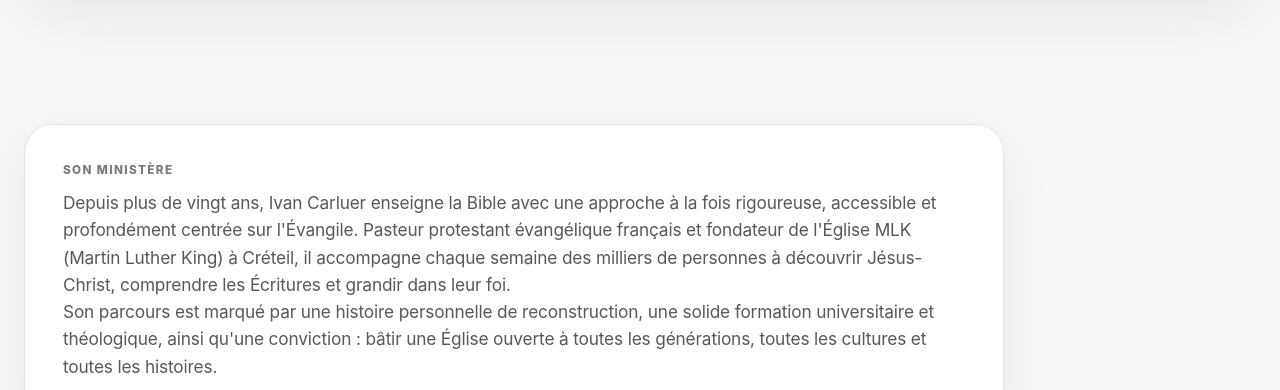
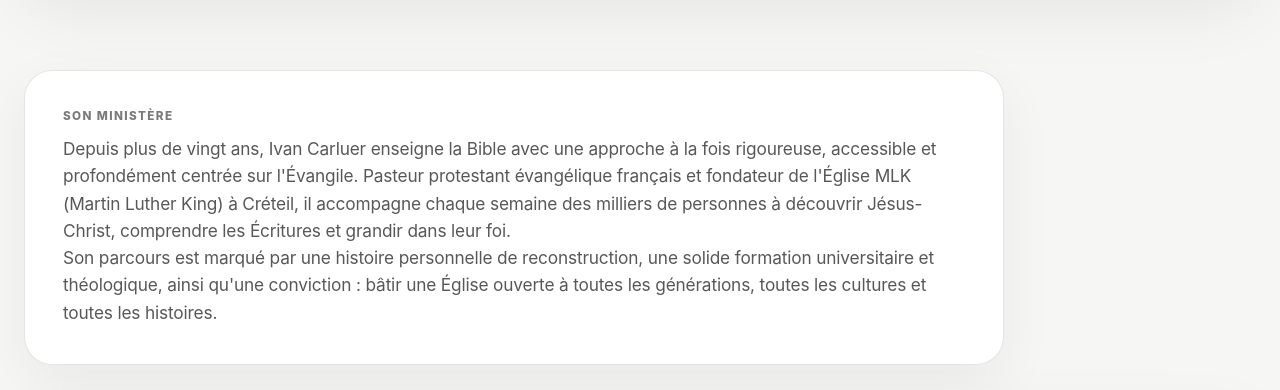
Before and after one commit to rtgp2911/ic-site, a Next.js app: page /ivan-carluer in a window 1280 px wide. Shown: the part 562-952 px from the top of the page. Built offline with nearby package versions, Linux system fonts and the light colour scheme.

Commit message:
Ajuste l'espacement desktop de la page Ivan

```diff
--- a/app/globals.css
+++ b/app/globals.css
@@ -4026,7 +4026,7 @@ p {
 
 .ivan-public-page .ivan-intro-card-section,
 .ivan-public-hero + .ivan-intro-card-section {
-  margin-top: clamp(109px, 8vw, 138px) !important;
+  margin-top: clamp(55px, 4vw, 69px) !important;
   padding-top: 0 !important;
 }
 
```
